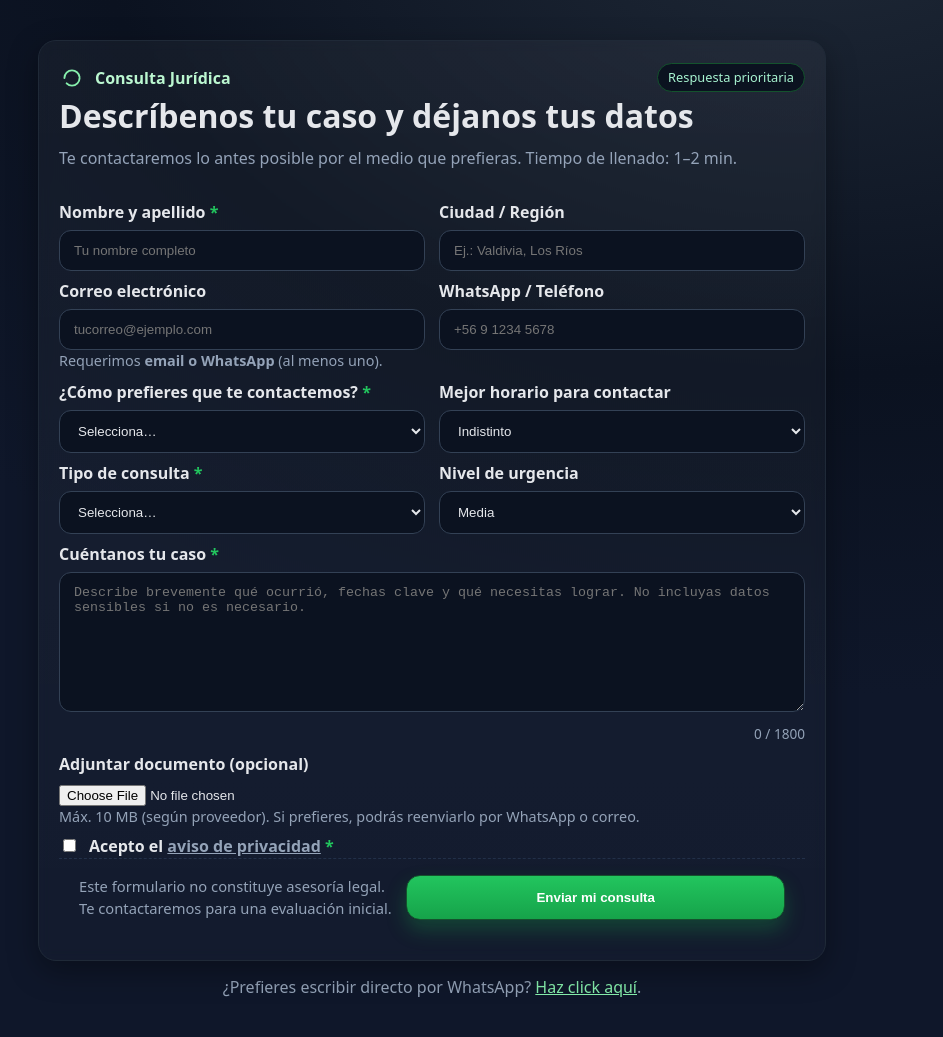
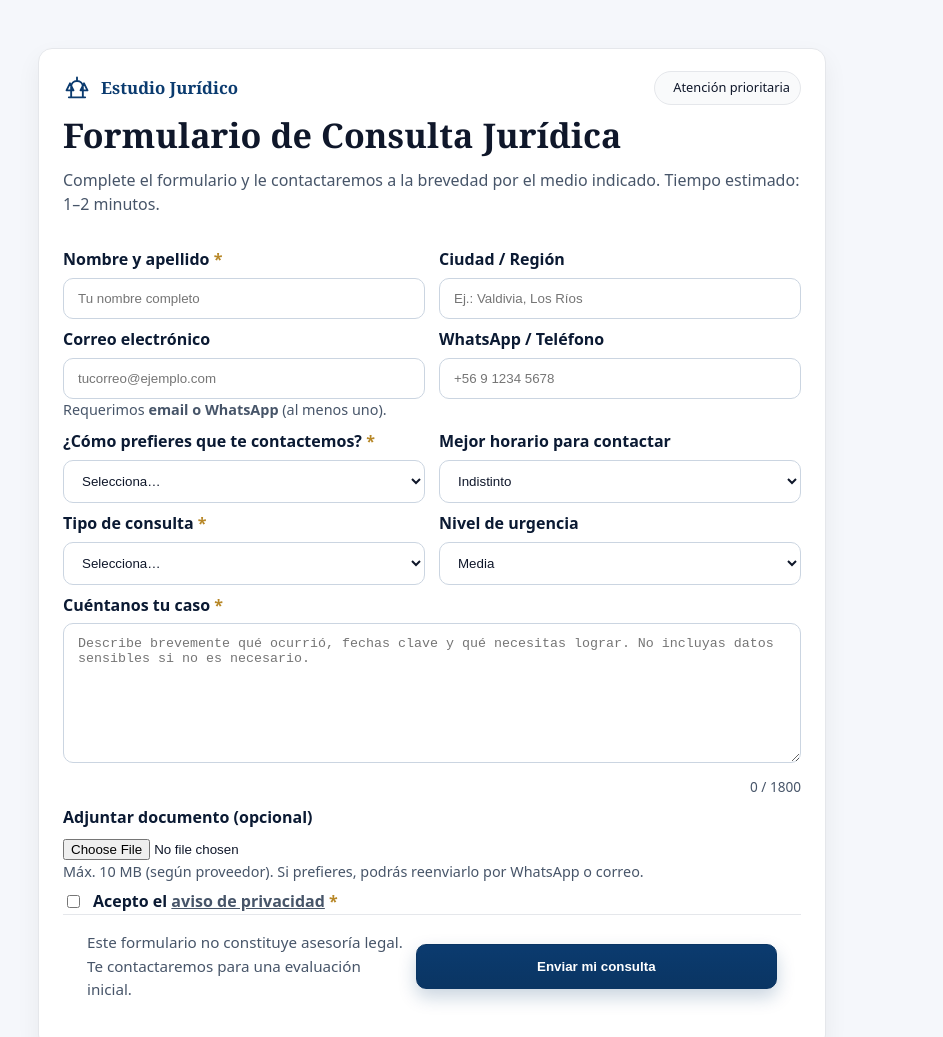
Before and after one commit to SeguraAbogado/formulario-consulta-juridica, a plain HTML site: page index.html in a window 1280 px wide. Shown: the top 1037 px of the page, without its empty margins (208-1151 px from the left). Drawn offline with Linux system fonts and the light colour scheme.

Commit message:
Update index.html

```diff
--- a/index.html
+++ b/index.html
@@ -7,60 +7,67 @@
   <meta name="description" content="Formulario rápido para consultas jurídicas. Déjanos tus datos y te contactaremos a la brevedad." />
   <style>
     :root{
-      --bg:#0f172a;          /* slate-900 */
-      --card:#111827;        /* gray-900 */
-      --muted:#94a3b8;       /* slate-400 */
-      --text:#e5e7eb;        /* gray-200 */
-      --accent:#22c55e;      /* green-500 */
-      --accent2:#16a34a;     /* green-600 */
-      --danger:#ef4444;      /* red-500 */
-      --ring:#334155;        /* slate-700 */
+      --bg:#f5f7fb;           /* fondo claro profesional */
+      --card:#ffffff;         /* tarjeta blanca */
+      --muted:#475569;        /* slate-600 */
+      --text:#0f172a;         /* slate-900 */
+      --accent:#0b3b6f;       /* navy */
+      --accent2:#0a3563;      /* navy más oscuro */
+      --border:#e5e7eb;       /* gray-200 */
+      --danger:#b91c1c;       /* red-700 */
+      --ring:#cbd5e1;         /* slate-300 */
+      --gold:#b78727;         /* dorado discreto */
     }
     *{box-sizing:border-box}
+    html,body{height:100%}
     body{
-      margin:0; font-family:system-ui,-apple-system,Segoe UI,Roboto,Ubuntu,Helvetica,Arial,sans-serif;
-      background: radial-gradient(1200px 800px at 80% -10%, #1f2937 0%, #0b1220 60%, var(--bg) 100%);
+      margin:0; font-family: system-ui,-apple-system, Segoe UI, Roboto, Helvetica, Arial, "Noto Sans", "Apple Color Emoji","Segoe UI Emoji";
+      background: var(--bg);
       color:var(--text);
-      line-height:1.5;
+      line-height:1.55;
     }
-    .wrap{max-width:820px; margin:24px auto; padding:16px}
-    .card{background:linear-gradient(180deg, rgba(255,255,255,.04), rgba(255,255,255,.02));
-      border:1px solid #1f2937; border-radius:18px; box-shadow: 0 10px 30px rgba(0,0,0,.35);
-      backdrop-filter: blur(6px);
+    .wrap{max-width:820px; margin:32px auto; padding:16px}
+    .card{
+      background:var(--card);
+      border:1px solid var(--border);
+      border-radius:14px;
+      box-shadow: 0 10px 24px rgba(2,6,23,.06);
     }
-    header{padding:22px 20px 0}
-    h1{margin:0 0 6px; font-size: clamp(22px, 3.8vw, 32px)}
+    header{padding:22px 24px 0}
+    h1{margin:4px 0 6px; font-family: Georgia, Cambria, "Times New Roman", Times, serif; font-weight:700; letter-spacing:.1px; font-size: clamp(24px, 3.6vw, 34px)}
     p.sub{margin:0 0 14px; color:var(--muted)}
-    form{padding: 8px 20px 20px}
+    form{padding: 8px 24px 24px}
     .grid{display:grid; gap:14px}
     @media(min-width:720px){.grid.cols-2{grid-template-columns:1fr 1fr}}
-    label{display:block; font-weight:600; margin:8px 0 6px}
-    .req{color:var(--accent); font-weight:700}
+    label{display:block; font-weight:600; margin:8px 0 6px; color:#0b1a33}
+    .req{color:var(--gold); font-weight:700}
     input[type="text"], input[type="tel"], input[type="email"], select, textarea{
-      width:100%; border:1px solid var(--ring); background:#0b1220; color:var(--text);
-      border-radius:12px; padding:12px 14px; outline:none; transition:.15s box-shadow,.15s border-color;
+      width:100%; border:1px solid var(--ring); background:#fff; color:var(--text);
+      border-radius:10px; padding:12px 14px; outline:none; transition:.15s box-shadow,.15s border-color;
     }
     textarea{min-height:140px; resize:vertical}
-    input:focus, select:focus, textarea:focus{border-color:var(--accent); box-shadow:0 0 0 4px rgba(34,197,94,.15)}
+    input:focus, select:focus, textarea:focus{border-color:var(--accent); box-shadow:0 0 0 3px rgba(11,59,111,.15)}
     .hint{font-size:.9rem; color:var(--muted)}
     .row{display:flex; gap:10px; align-items:center}
     .btn{
       display:inline-flex; align-items:center; justify-content:center; gap:10px;
-      padding:14px 18px; border-radius:14px; border:1px solid #14532d; background: linear-gradient(180deg, var(--accent), var(--accent2));
+      padding:14px 18px; border-radius:10px; border:1px solid var(--accent2); background: linear-gradient(180deg, var(--accent), var(--accent2));
       color:white; font-weight:700; cursor:pointer; width:100%;
-      box-shadow: 0 10px 20px rgba(22,163,74,.3); transition: transform .06s ease-in-out, filter .2s;
+      box-shadow: 0 8px 18px rgba(11,59,111,.22); transition: transform .06s ease-in-out, filter .2s;
     }
-    .btn:hover{filter:brightness(1.05)}
+    .btn:hover{filter:brightness(1.03)}
     .btn:active{transform: translateY(1px)}
     .muted{color:var(--muted)}
     .inline{display:flex; gap:10px; align-items:center}
-    .foot{border-top:1px dashed #223049; padding:16px 20px 20px; color:var(--muted); font-size:.92rem}
+    .foot{border-top:1px solid var(--border); padding:16px 24px 22px; color:var(--muted); font-size:.95rem}
     .error{color:var(--danger); font-size:.92rem; margin-top:6px}
     .charcount{font-size:.85rem; color:var(--muted); text-align:right; margin-top:6px}
-    .success{display:none; background:#052e1c; border:1px solid #14532d; color:#d1fae5; padding:14px; border-radius:12px; margin:16px 20px}
-    .badge{display:inline-block; background:#0b1220; color:#a7f3d0; border:1px solid #14532d; padding:4px 10px; border-radius:999px; font-size:.8rem}
-    .logo{display:flex; align-items:center; gap:10px; color:#bbf7d0}
+    .success{display:none; background:#eef6ff; border:1px solid #bfdbfe; color:#0b3b6f; padding:14px; border-radius:10px; margin:16px 24px}
+    .badge{display:inline-flex; align-items:center; gap:8px; background:#f9fafb; color:#0f172a; border:1px solid var(--border); padding:6px 10px; border-radius:999px; font-size:.8rem}
+    .logo{display:flex; align-items:center; gap:10px; color:var(--accent)}
     .honeypot{position:absolute; left:-5000px; top:auto; width:1px; height:1px; overflow:hidden}
+    .seal{display:inline-flex; align-items:center; gap:8px; color:var(--accent)}
+    .seal .dot{width:6px;height:6px;border-radius:999px;background:var(--gold)}
   </style>
 </head>
 <body>
@@ -69,13 +76,16 @@
       <header>
         <div class="row" style="justify-content:space-between">
           <div class="logo">
-            <svg width="26" height="26" viewBox="0 0 24 24" fill="none" aria-hidden="true"><path d="M5 12c0-3.866 3.134-7 7-7a7 7 0 0 1 6.928 6.002M19 12a7 7 0 0 1-7 7 6.99 6.99 0 0 1-4.95-2.05" stroke="#86efac" stroke-width="1.75" stroke-linecap="round"/></svg>
-            <strong>Consulta Jurídica</strong>
+            <!-- Escalas de la justicia -->
+            <svg width="28" height="28" viewBox="0 0 24 24" fill="none" aria-hidden="true">
+              <path d="M12 3v3m-6 2 3 6H3l3-6Zm12 0 3 6h-6l3-6ZM5 20h14M12 6c3 0 5 2 5 5v9M12 6C9 6 7 8 7 11v9" stroke="#0b3b6f" stroke-width="1.6" stroke-linecap="round" stroke-linejoin="round"/>
+            </svg>
+            <strong style="font-family: Georgia, Cambria, 'Times New Roman', Times, serif; font-size:1.05rem">Estudio Jurídico</strong>
           </div>
-          <span class="badge">Respuesta prioritaria</span>
+          <span class="badge"><span class="dot"></span> Atención prioritaria</span>
         </div>
-        <h1>Descríbenos tu caso y déjanos tus datos</h1>
-        <p class="sub">Te contactaremos lo antes posible por el medio que prefieras. <span class="muted">Tiempo de llenado: 1–2 min.</span></p>
+        <h1>Formulario de Consulta Jurídica</h1>
+        <p class="sub">Complete el formulario y le contactaremos a la brevedad por el medio indicado. <span class="muted">Tiempo estimado: 1–2 minutos.</span></p>
       </header>
 
       <form id="consultaForm" method="POST" action="https://formspree.io/f/FORM_ID_AQUI" enctype="multipart/form-data" novalidate>
```
